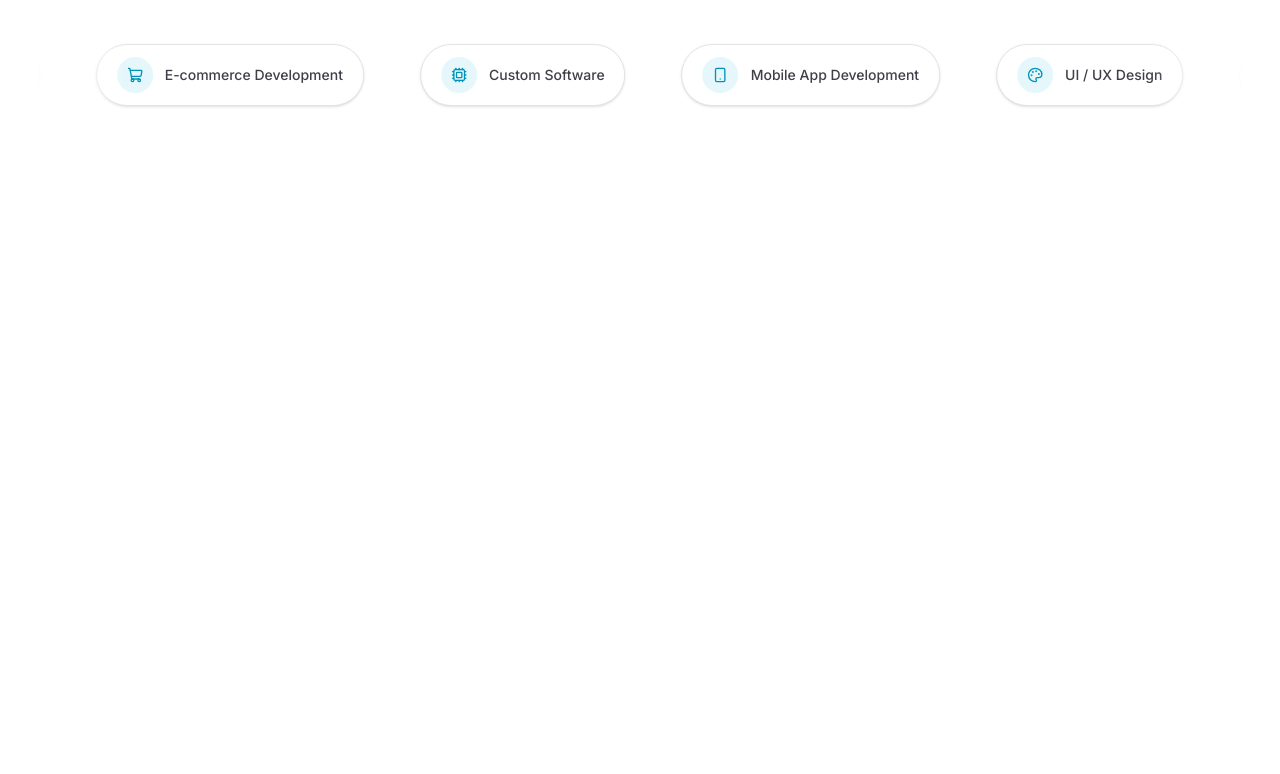
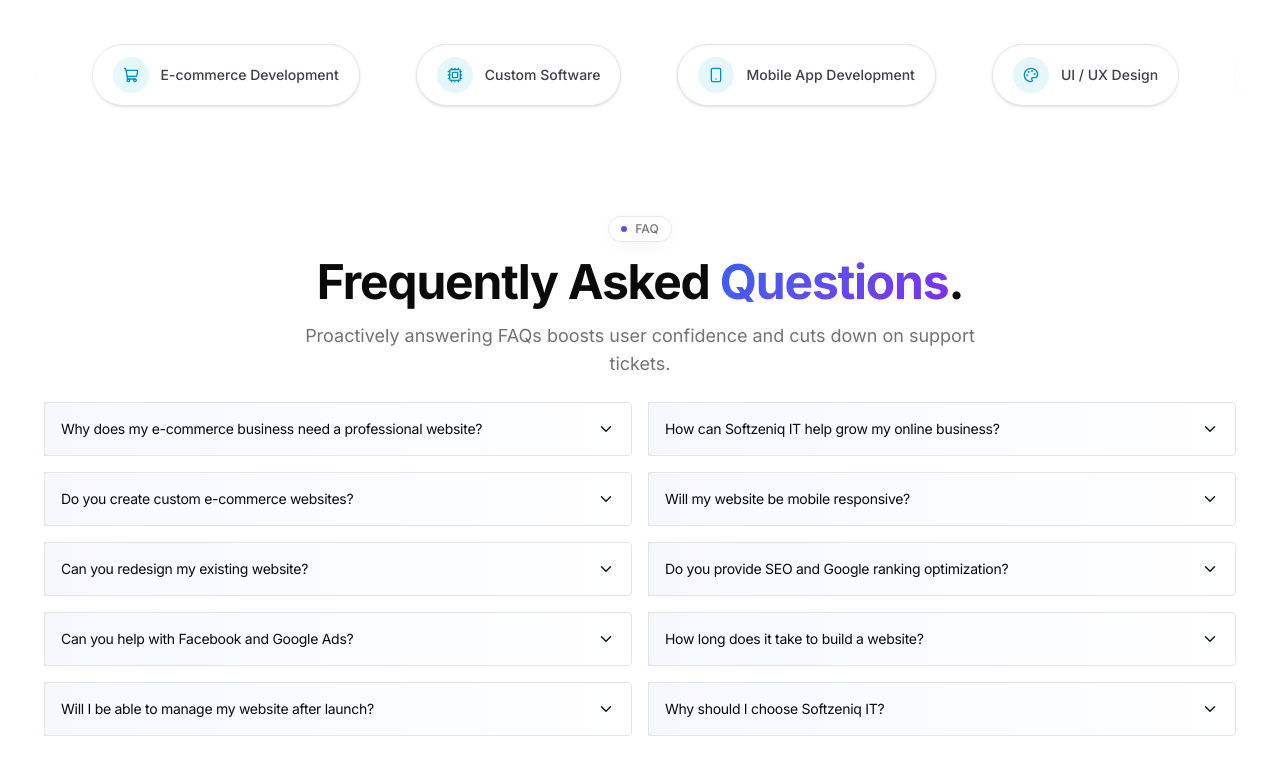
Before and after one commit to arsuhan677/Softzeniq, a Next.js app: page / in a window 1280 px wide. Shown: the part 4453-5227 px from the top of the page. Before the commit the page ends 4603 px from the top, so only its background shows below. Built offline with nearby package versions, Linux system fonts and the light colour scheme.

Commit message:
FAQ section done

```diff
--- a/app/page.tsx
+++ b/app/page.tsx
@@ -1,3 +1,4 @@
+import FAQ from "@/components/home/FAQ";
 import HeroSection from "@/components/home/HeroSection";
 import MarqueeService from "@/components/home/MarqueeService";
 import OurMethodology from "@/components/home/OurMethodology";
@@ -19,6 +20,7 @@ export default function Home() {
       <Testimonial />
       <OurMethodology />
       <MarqueeService />
+      <FAQ />
     </div>
   );
 }
--- /dev/null
+++ b/components/home/FAQ.tsx
@@ -0,0 +1,106 @@
+"use client";
+import { ChevronDown } from "lucide-react";
+import { useState } from "react";
+import { SectionHeading } from "../shared/SectionHeading";
+
+export default function FAQ() {
+  const [openIndex, setOpenIndex] = useState<number | null>(null);
+  const faqsData = [
+    {
+      question: "Why does my e-commerce business need a professional website?",
+      answer:
+        "A professional website builds customer trust, increases conversions, improves brand value, and gives your business a strong online presence beyond social media platforms.",
+    },
+    {
+      question: "How can Softzeniq IT help grow my online business?",
+      answer:
+        "We help businesses grow through modern website development, SEO optimization, high-converting UI/UX, branding, and digital marketing strategies tailored for e-commerce success.",
+    },
+    {
+      question: "Do you create custom e-commerce websites?",
+      answer:
+        "Yes. Every website we build is fully customized based on your business goals, target audience, products, and brand identity — no generic templates.",
+    },
+    {
+      question: "Will my website be mobile responsive?",
+      answer:
+        "Absolutely. All our websites are optimized for mobile, tablet, and desktop devices to ensure the best user experience across all screen sizes.",
+    },
+    {
+      question: "Can you redesign my existing website?",
+      answer:
+        "Yes. We redesign outdated websites into modern, fast, and conversion-focused platforms that improve customer engagement and business performance.",
+    },
+    {
+      question: "Do you provide SEO and Google ranking optimization?",
+      answer:
+        "Yes. We implement technical SEO, fast-loading architecture, metadata optimization, sitemap setup, and search engine best practices to help improve your Google visibility.",
+    },
+    {
+      question: "Can you help with Facebook and Google Ads?",
+      answer:
+        "Yes. We create data-driven ad campaigns designed to increase traffic, generate leads, and improve sales performance for e-commerce businesses.",
+    },
+    {
+      question: "How long does it take to build a website?",
+      answer:
+        "Project timelines depend on complexity and features. Most business websites are completed within 1–3 weeks, while advanced platforms may require additional time.",
+    },
+    {
+      question: "Will I be able to manage my website after launch?",
+      answer:
+        "Yes. We build user-friendly systems and can provide admin dashboards, CMS integration, and training so you can easily manage your content and products.",
+    },
+    {
+      question: "Why should I choose Softzeniq IT?",
+      answer:
+        "We focus on more than just design — we build modern digital experiences that help businesses increase trust, improve conversions, and scale online professionally.",
+    },
+  ];
+  return (
+    <div className="flex flex-col items-center text-center text-foreground px-3 py-12 sm:py-16 w-full">
+      <SectionHeading
+        eyebrow="FAQ"
+        title={
+          <>
+            Frequently Asked <span className="text-gradient"> Questions</span>.
+          </>
+        }
+        description=" Proactively answering FAQs boosts user confidence and cuts down on support tickets."
+      />
+
+      <div className="max-w-7xl mx-auto px-4 sm:px-6 lg:px-8  w-full mt-6 grid grid-cols-1 lg:grid-cols-2 gap-4 items-start text-left">
+        {faqsData.map((faq, index) => (
+          <div
+            key={index}
+            className="flex flex-col items-start w-full bg-gradient-to-r from-brand-blue/15 to-white"
+          >
+            <button
+              type="button"
+              aria-expanded={openIndex === index}
+              onClick={() => setOpenIndex(openIndex === index ? null : index)}
+              className="flex items-center justify-between w-full cursor-pointer bg-card/70 border border-border p-4 rounded text-foreground"
+            >
+              <h3 className="text-sm text-foreground">{faq.question}</h3>
+              <ChevronDown
+                className={`${openIndex === index ? "rotate-180" : ""} transition-transform duration-300 text-primary`}
+                size={18}
+                aria-hidden="true"
+              />
+            </button>
+
+            <p
+              className={`text-sm text-foreground/80 px-4 transition-all duration-300 ease-in-out overflow-hidden ${
+                openIndex === index
+                  ? "opacity-100 max-h-[300px] translate-y-0 pt-4"
+                  : "opacity-0 max-h-0 -translate-y-2"
+              }`}
+            >
+              {faq.answer}
+            </p>
+          </div>
+        ))}
+      </div>
+    </div>
+  );
+}
```
